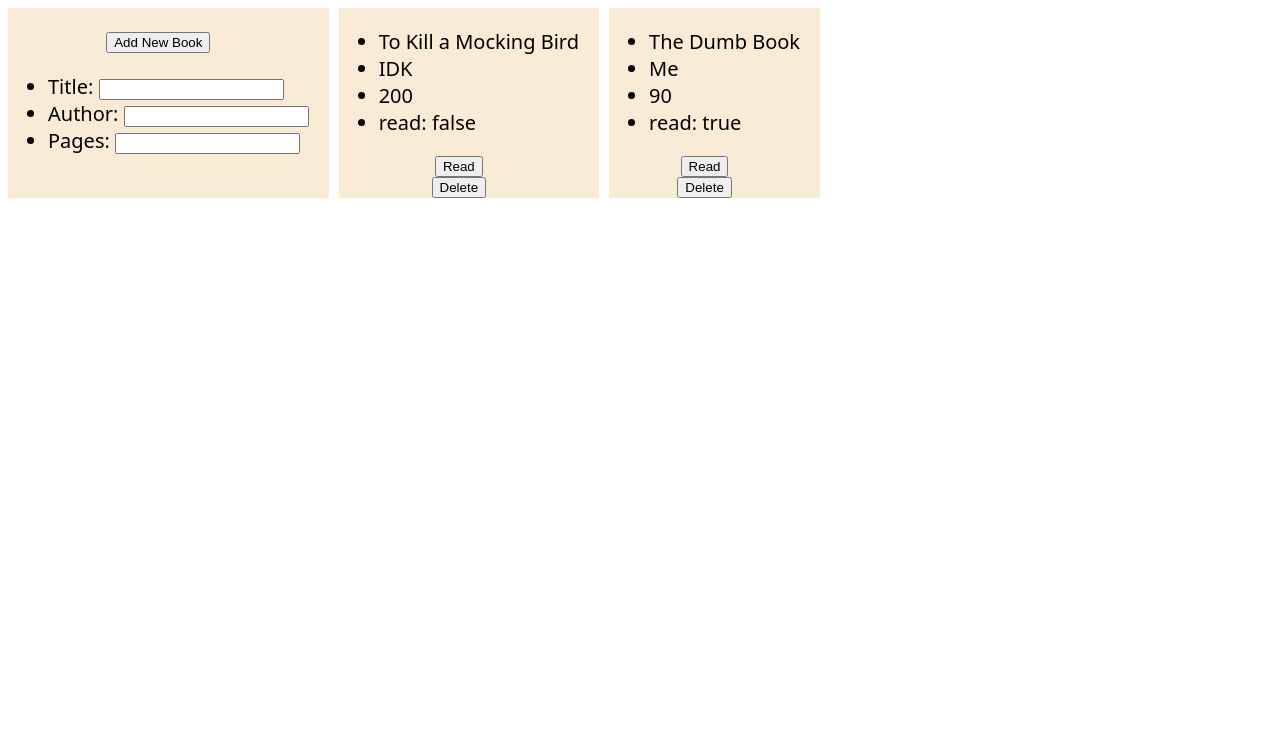
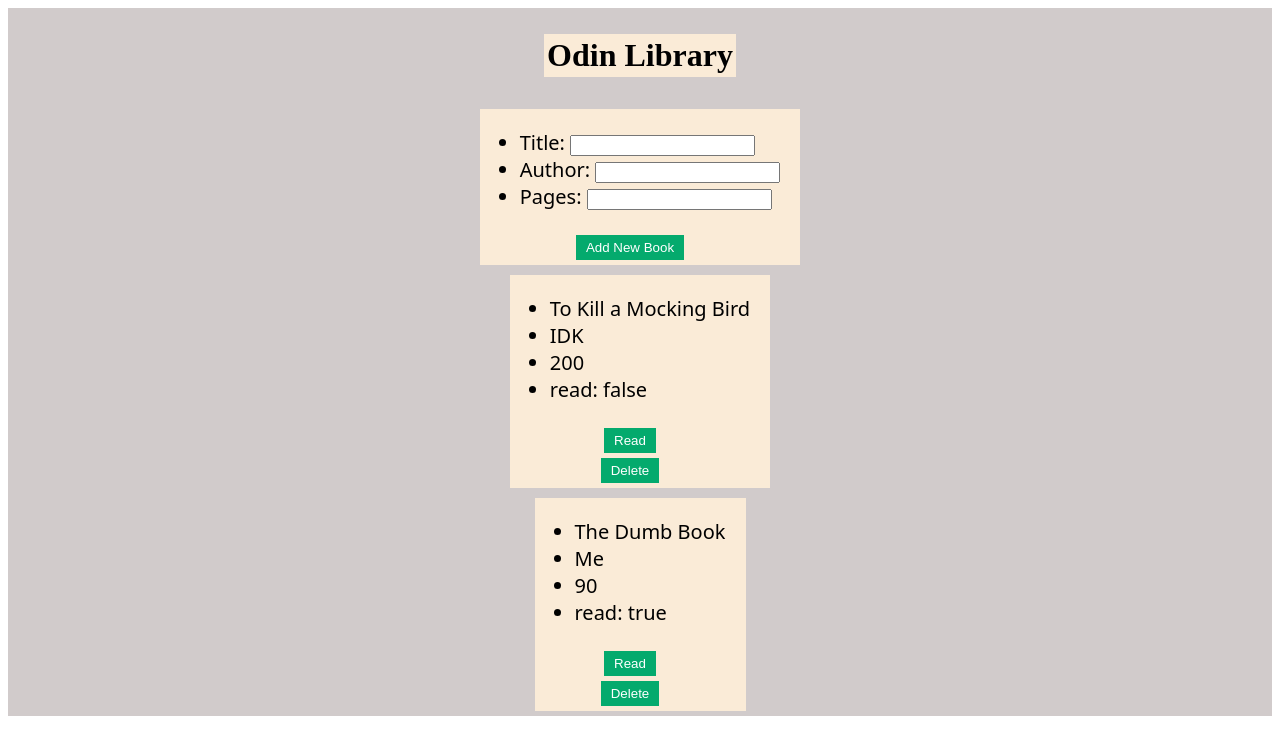
Before and after one commit to dndwiggins/LibraryJS, a plain HTML site: page index.html in a window 1280 px wide. Drawn offline with Linux system fonts and the light colour scheme.

Commit message:
added little css, not making it look really nice

```diff
--- a/index.html
+++ b/index.html
@@ -10,9 +10,10 @@
 
     <div class="main" id="main">
 
+        <h1>Odin Library</h1>
 
         <div class="container">
-            <button id="add" class="add">Add New Book</button>
+
             <ul>
                 <li>
                   <label for="Title">Title:</label>
@@ -28,7 +29,7 @@
 
                 </li>
               </ul>
-
+              <button id="add" class="add">Add New Book</button>
         </div>
 
     </div>
--- a/styles.css
+++ b/styles.css
@@ -1,8 +1,19 @@
 .main {
     display: flex;
     gap: 10px;
+    flex-direction: column;
+    justify-content: center;
+    align-items: center;
+    background-color: rgb(209, 203, 203);
+    padding: 5px;
+
+
 }
 
+h1 {
+    background-color: antiquewhite;
+    padding: 3px;
+}
 
 .container {
     display: flex;
@@ -13,6 +24,8 @@
     width: fit-content;
     padding-right: 20px;
     background-color: antiquewhite;
+    gap: 5px;
+    padding-bottom: 5px;
     font-family: system-ui, -apple-system, BlinkMacSystemFont, 'Segoe UI', Roboto, Oxygen, Ubuntu, Cantarell, 'Open Sans', 'Helvetica Neue', sans-serif;
 }
 
@@ -20,4 +33,12 @@ button {
     display: flex;
     justify-content: center;
     align-items: center;
+    background-color: #04AA6D;
+    /* Green */
+    border: none;
+    color: white;
+    padding: 5px 10px;
+    text-align: center;
+    text-decoration: none;
+
 }
```
